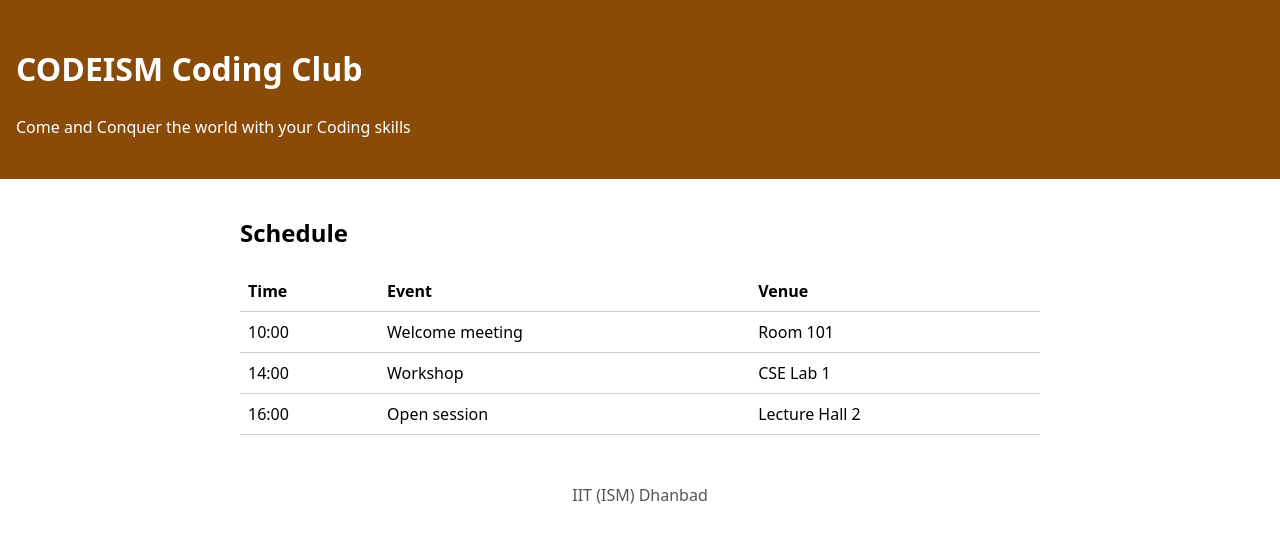
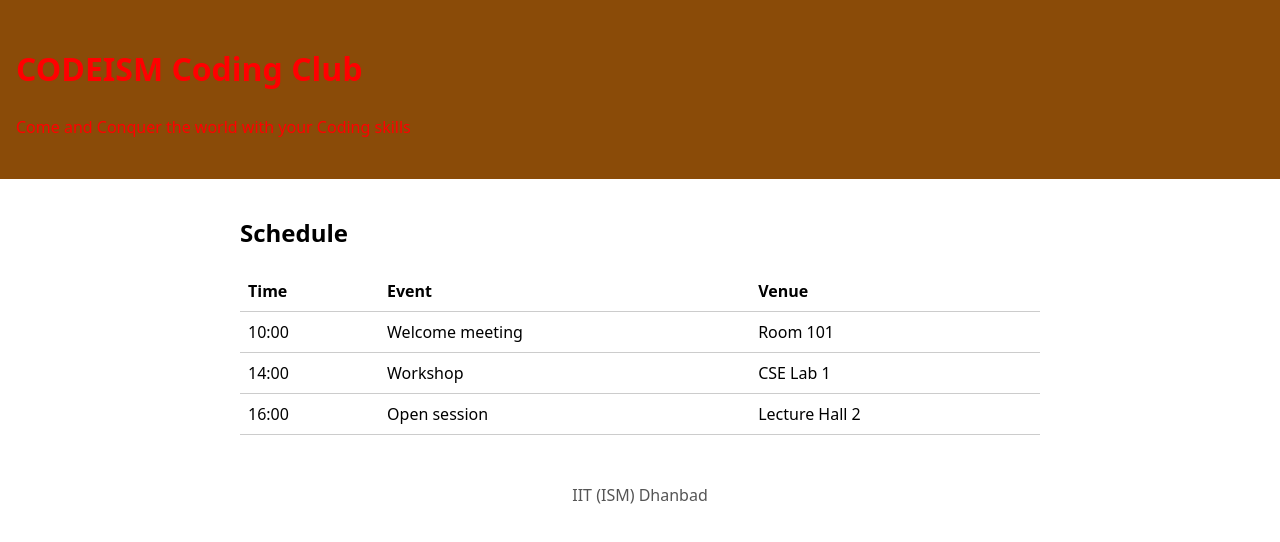
Before and after one commit to Mutyala-Satya-Vasundhara/club-page, a plain HTML site: page index.html in a window 1280 px wide. Drawn offline with Linux system fonts and the light colour scheme.

Commit message:
Try a red header

```diff
--- a/style.css
+++ b/style.css
@@ -1,5 +1,5 @@
 body { margin: 0; font-family: system-ui, sans-serif; line-height: 1.5; }
-.site-header { background: #8a4b08; color: white; padding: 1.5rem 1rem; }
+.site-header { background: #8a4b08; color: red; padding: 1.5rem 1rem; }
 main { max-width: 50rem; margin: 0 auto; padding: 1rem; }
 table { width: 100%; border-collapse: collapse; }
 th, td { text-align: left; padding: 0.5rem; border-bottom: 1px solid #ccc; }
```
